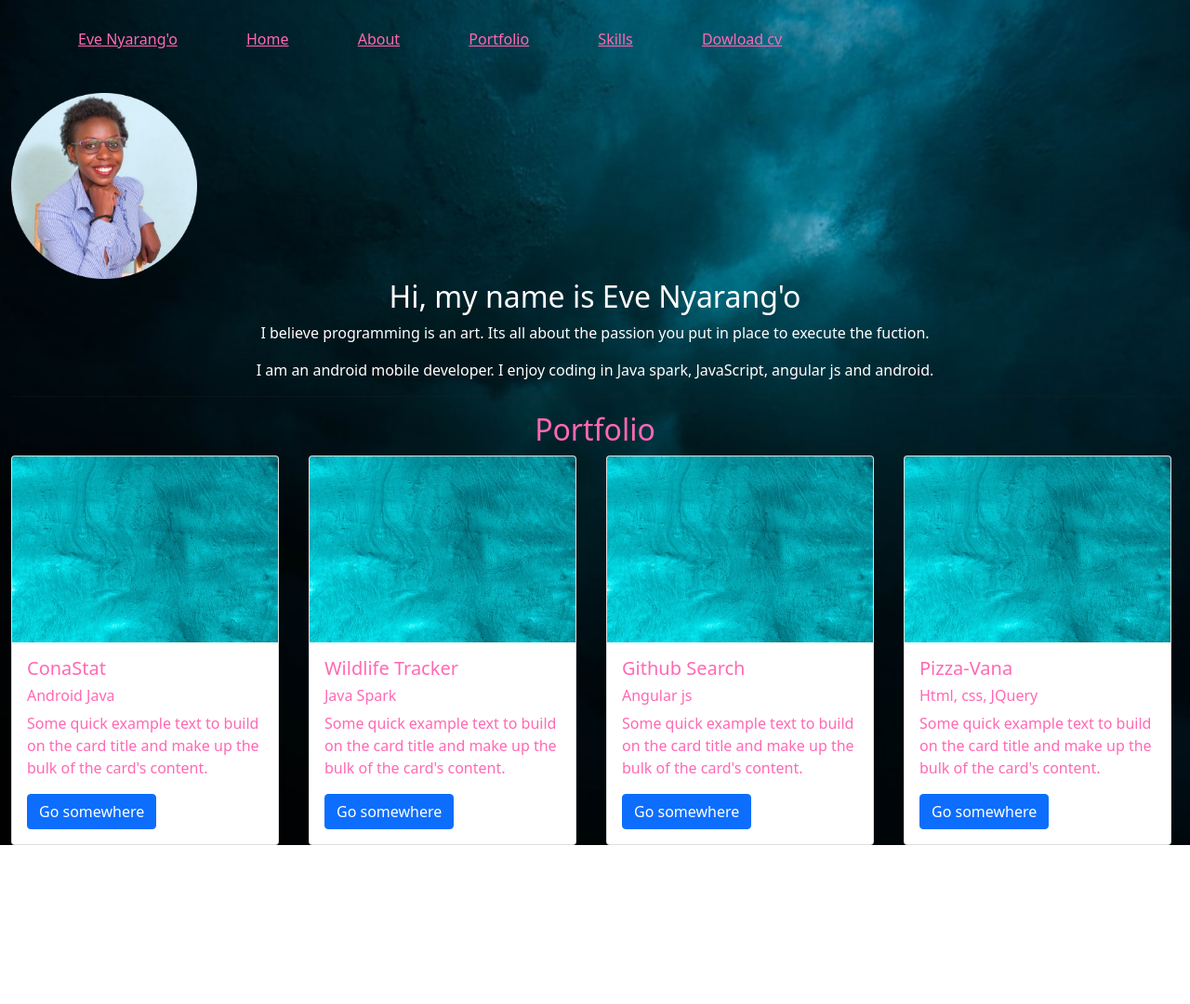
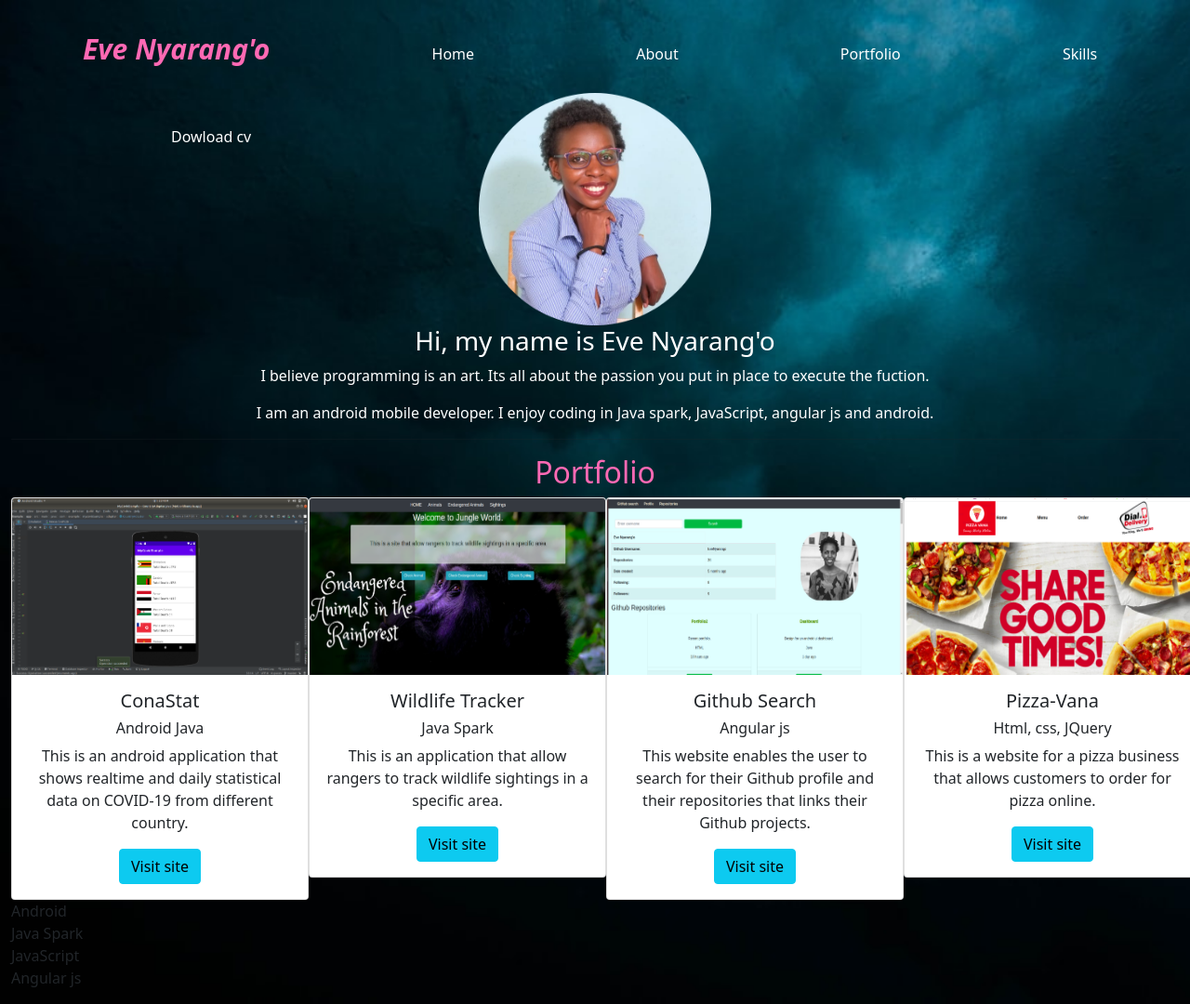
Before and after one commit to EveNyarango/Portfolio2, a plain HTML site: page index.html in a window 1280 px wide. Shown: the whole page at 93% size. Before the commit the page ends 909 px from the top, so only its background shows below. Drawn offline with nearby package versions, Linux system fonts and the light colour scheme.

Commit message:
add links

```diff
--- a/index.html
+++ b/index.html
@@ -1,82 +1,103 @@
 <!DOCTYPE html>
 <html lang="en">
+
 <head>
     <meta charset="UTF-8">
     <meta name="viewport" content="width=device-width, initial-scale=1.0">
     <title>Eve Portfolio</title>
     <link rel="stylesheet" href="styles.css">
-    <link href="https://cdn.jsdelivr.net/npm/bootstrap@5.0.0-beta1/dist/css/bootstrap.min.css" rel="stylesheet" integrity="sha384-giJF6kkoqNQ00vy+HMDP7azOuL0xtbfIcaT9wjKHr8RbDVddVHyTfAAsrekwKmP1" crossorigin="anonymous">
+    <link href="https://cdn.jsdelivr.net/npm/bootstrap@5.0.0-beta1/dist/css/bootstrap.min.css" rel="stylesheet"
+        integrity="sha384-giJF6kkoqNQ00vy+HMDP7azOuL0xtbfIcaT9wjKHr8RbDVddVHyTfAAsrekwKmP1" crossorigin="anonymous">
 </head>
+
 <body class="container-fluid">
     <nav>
         <ul>
-            <li><a href="name">Eve Nyarang'o</a></li>
+            <li><a href="name" id="name">Eve Nyarang'o</a></li>
             <li><a href="#home">Home</a></li>
             <li><a href="#about">About</a></li>
             <li><a href="#portfolio">Portfolio</a></li>
             <li><a href="#skills">Skills</a></li>
-        <li><a href="#cv">Dowload cv</a></li>
+            <li><a href="https://docs.google.com/document/d/1XL_uo2ZqIlJY9DLZ9WIUCRjS0CpEuccXaO-B_KzfqV8/edit"
+                    target="_blank">Dowload cv</a></li>
         </ul>
     </nav>
     <div id="intro">
-    <img src="/images/Eve1.png" alt="" height="200px" width="200px" id="dp">
-    <h2>Hi, my name is Eve Nyarang'o</h2>
+        <img src="/images/Eve1.png" alt="" height="250px" width="250px">
+        <h3>Hi, my name is Eve Nyarang'o</h3>
         <p>I believe programming is an art. Its all about the passion you put in place to execute the fuction.</p>
         <p>I am an android mobile developer. I enjoy coding in Java spark, JavaScript, angular js and android. </p>
     </div>
     <hr>
 
-<div class="portfolio">
+    <div class="port">
         <h2>Portfolio</h2>
         <div class="row">
             <div class="col-md-3">
-    <div class="card" style="width: 18rem;">
-        <img src="/images/port2.jpeg" class="card-img-top" alt="..." height="200px" width="250px">
+                <div class="card" style="width: 20rem;">
+                    <img src="/images/rona2.png" class="card-img-top" alt="..." height="190px">
                     <div class="card-body">
                         <h5 class="card-title">ConaStat</h5>
                         <h6 class="card-title">Android Java</h6>
-          <p class="card-text">Some quick example text to build on the card title and make up the bulk of the card's content.</p>
-          <a href="#" class="btn btn-primary">Go somewhere</a>
+                        <p class="card-text">
+                            This is an android application that shows realtime and daily statistical data on COVID-19
+                            from different country.</p>
+                        <a href="https://github.com/EveNyarango/Constat5" class="btn btn-info">Visit site</a>
                     </div>
                 </div>
             </div>
 
             <div class="col-md-3">
-        <div class="card" style="width: 18rem;">
-            <img src="/images/port2.jpeg" class="card-img-top" alt="..." height="200px" width="250px">
+                <div class="card" style="width: 20rem;">
+                    <img src="/images/wild.png" class="card-img-top" alt="..." height="190px">
                     <div class="card-body">
                         <h5 class="card-title">Wildlife Tracker</h5>
                         <h6 class="card-title">Java Spark</h6>
-              <p class="card-text">Some quick example text to build on the card title and make up the bulk of the card's content.</p>
-              <a href="#" class="btn btn-primary">Go somewhere</a>
+                        <p class="card-text">This is an application that allow rangers to track wildlife sightings in a
+                            specific area.</p>
+                        <a href="https://github.com/EveNyarango/Wildlife-tracker" class="btn btn-info">Visit site</a>
                     </div>
                 </div>
             </div>
 
             <div class="col-md-3">
-            <div class="card" style="width: 18rem;">
-                <img src="/images/port2.jpeg" class="card-img-top" alt="..." height="200px" width="250px">
+                <div class="card" style="width: 20rem;">
+                    <img src="/images/search.png" class="card-img-top" alt="..." height="190px">
                     <div class="card-body">
                         <h5 class="card-title">Github Search</h5>
                         <h6 class="card-title">Angular js</h6>
-                  <p class="card-text">Some quick example text to build on the card title and make up the bulk of the card's content.</p>
-                  <a href="#" class="btn btn-primary">Go somewhere</a>
+                        <p class="card-text">This website enables the user to search for their Github profile and their
+                            repositories that links their Github projects.</p>
+                        <a href="https://github.com/EveNyarango/Github-search" class="btn btn-info">Visit site</a>
                     </div>
                 </div>
             </div>
 
             <div class="col-md-3">
-                <div class="card" style="width: 18rem;">
-                    <img src="/images/port2.jpeg" class="card-img-top" alt="..." height="200px" width="250px">
+                <div class="card" style="width: 20rem;">
+                    <img src="/images/pizza.png" class="card-img-top" alt="..." height="190px">
                     <div class="card-body">
                         <h5 class="card-title">Pizza-Vana</h5>
                         <h6 class="card-title">Html, css, JQuery</h6>
-                      <p class="card-text">Some quick example text to build on the card title and make up the bulk of the card's content.</p>
-                      <a href="#" class="btn btn-primary">Go somewhere</a>
+                        <p class="card-text">This is a website for a pizza business that allows customers to order for
+                            pizza online.</p>
+                        <a href="https://github.com/EveNyarango/Pizza-Vana" class="btn btn-info">Visit site</a>
                     </div>
                 </div>
             </div>
         </div>
     </div>
+
+    <!-- Skills -->
+    <div class="row">
+<ul>
+    <li><img src="" alt="">Android</li>
+    <li><img src="" alt="">Java Spark</li>
+    <li><img src="" alt="">JavaScript</li>
+    <li><img src="" alt="">Angular js</li>
+</ul>
+    </div>
+
 </body>
+
 </html>
--- a/styles.css
+++ b/styles.css
@@ -15,7 +15,16 @@ nav{
             color:hotpink;
         }
 nav a{
-    color:hotpink;
+    color:white;
+    text-decoration: none;
+    margin-left: 100px;
+}
+#name{
+    color: hotpink;
+    font-weight: 600;
+    font-style: italic;
+    font-size:30px;
+    margin-left:5px;
 }
 body{
     background-image:url(/images/port1.jpeg);
@@ -31,12 +40,12 @@ body{
     color: white;
 text-align: center;
 }
-.portfolio{
+
+h2{
+    text-align:center;
     color: hotpink;
 }
-h2{
-    text-align:center;
+
+.card{
+    text-align: center;
 }
-/* hr{
-    color: white;
-} */
```
Also changed, not shown: images/pizza.png (added), images/rona2.png (added), images/search.png (added), images/wild.png (added). Lines whose indentation alone changed are shown as unchanged.
